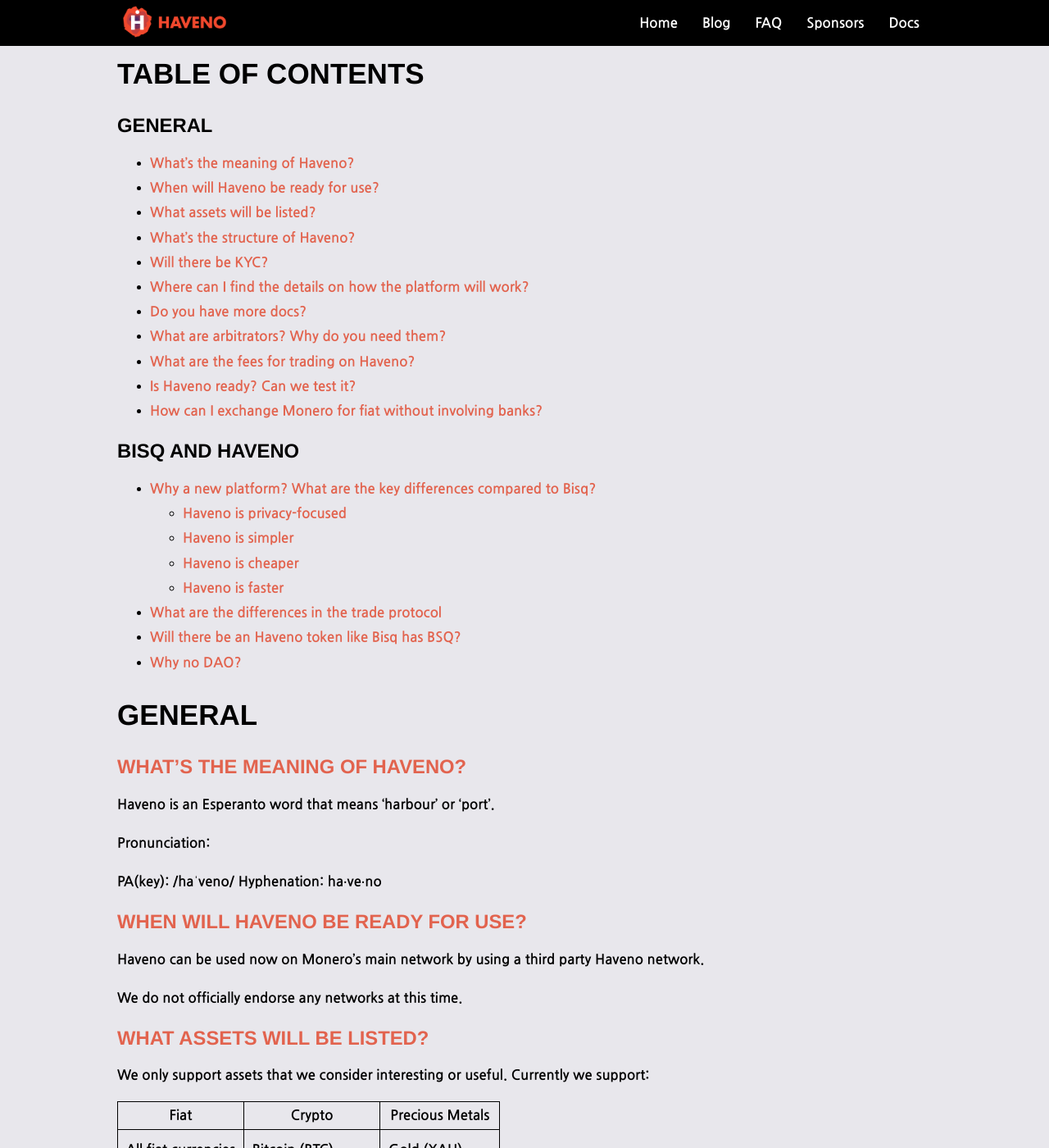
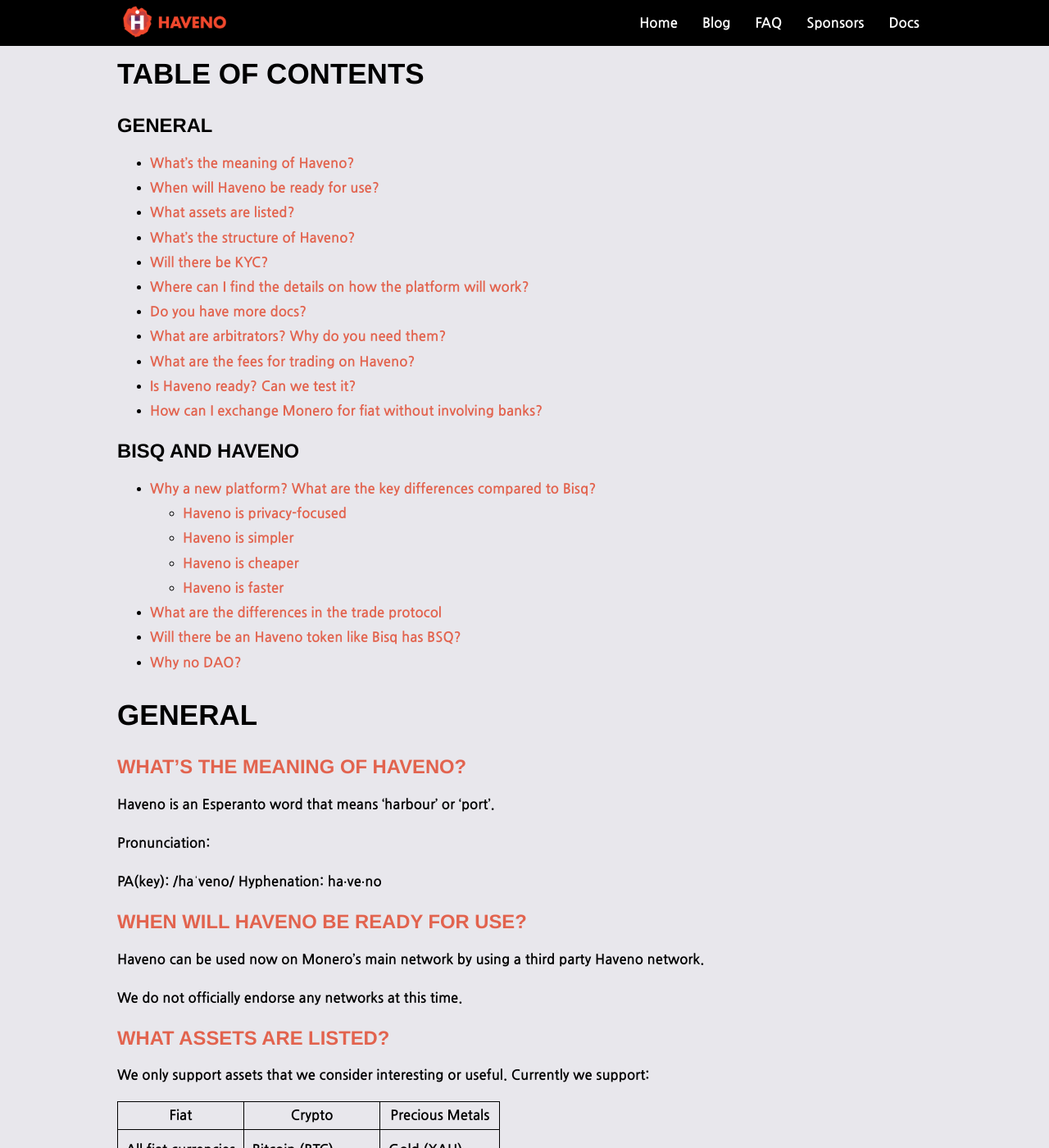
Before and after one commit to haveno-dex/haveno-site, a Jekyll site: the page built from faq.md, in a window 1280 px wide and 1400 px high. Shown: the whole window at 82% size. Built offline with Jekyll 4.4.1, drawn with Linux system fonts in a browser that asks for light colours.

Commit message:
update what assets are listed in faq

```diff
--- a/faq.md
+++ b/faq.md
@@ -11,7 +11,7 @@
 
 - [What's the meaning of Haveno?](#whats-the-meaning-of-haveno)
 - [When will Haveno be ready for use?](#when-will-haveno-be-ready-for-use)
-- [What assets will be listed?](#what-assets-will-be-listed)
+- [What assets are listed?](#what-assets-are-listed)
 - [What's the structure of Haveno?](#whats-the-structure-of-haveno)
 - [Will there be KYC?](#will-there-be-kyc)
 - [Where can I find the details on how the platform will work?](#where-can-i-find-details-on-how-the-platform-will-work)
@@ -49,7 +49,7 @@
 
 We do not officially endorse any networks at this time.
 
-## [What assets will be listed?](#what-assets-will-be-listed)
+## [What assets are listed?](#what-assets-are-listed)
 
 We only support assets that we consider interesting or useful. Currently we support:
 
```
